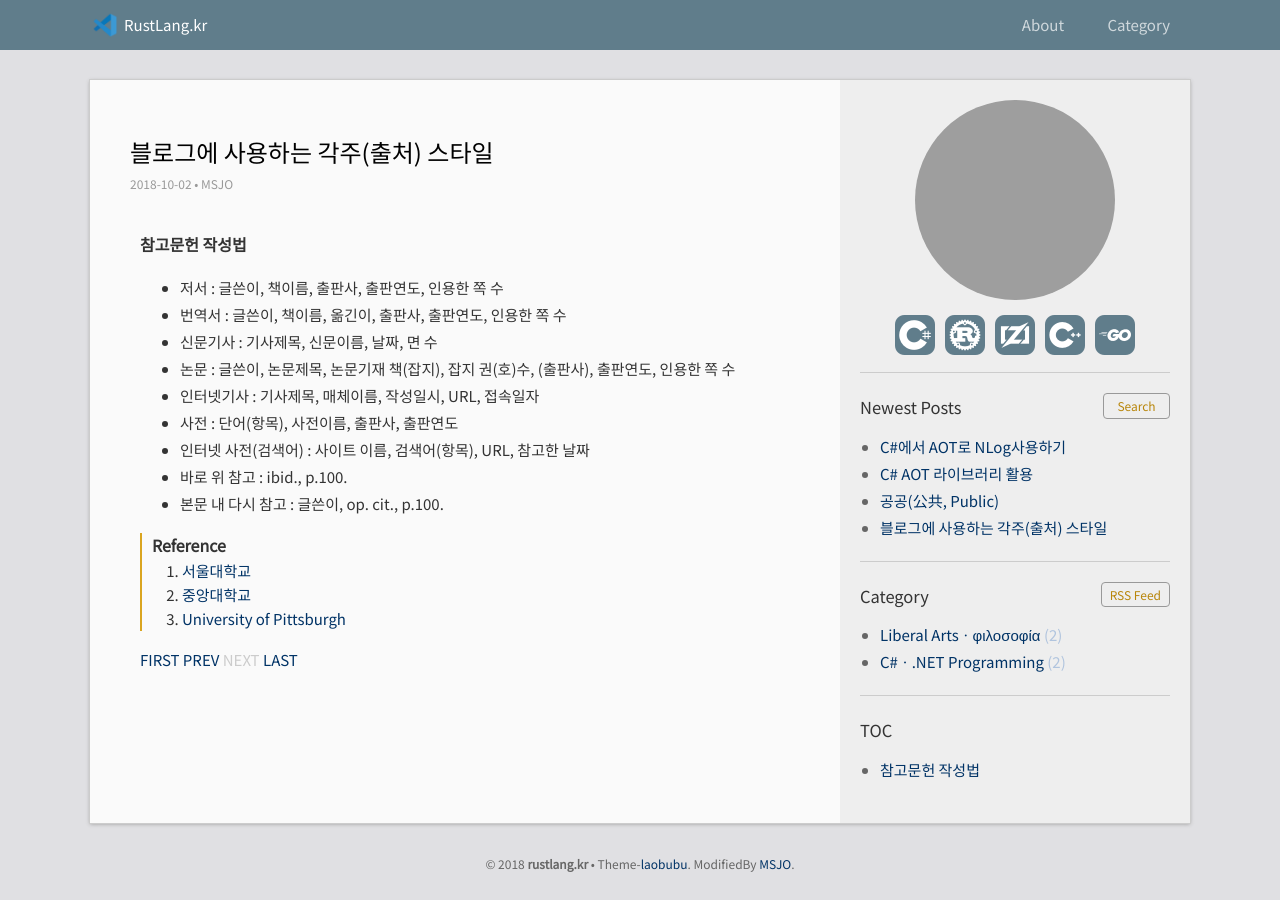
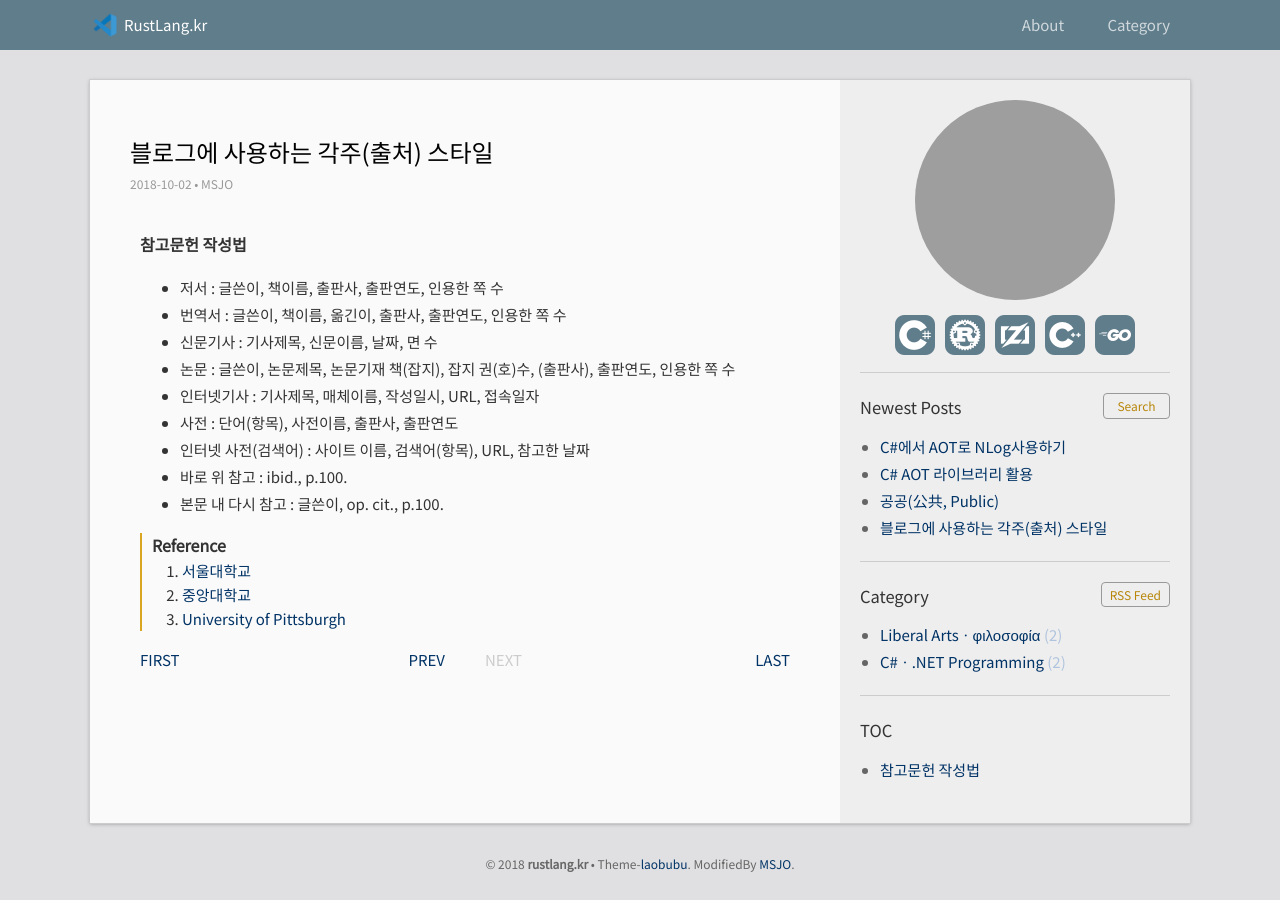
Before and after one commit to DebugJO/rustlang, a Jekyll site: the page built from _posts/2018-10-02-1.md, in a window 1280 px wide. Built offline with Jekyll 4.4.1, drawn with Linux system fonts in a browser that asks for light colours; grey boxes are pictures that could not be loaded.

Commit message:
Update post.html

```diff
--- a/_layouts/post.html
+++ b/_layouts/post.html
@@ -15,24 +15,34 @@ layout: default
 
   {% include comment.html %}
 
-<div class="pagination">
+<div class="pagination" style="display: flex; justify-content: space-between; align-items: center;">
+  <!-- 왼쪽 끝: FIRST -->
+  <div style="flex: 1; text-align: left;">
     {% assign first_post = site.posts.first %}
     <a href="{{ first_post.url | relative_url }}" style="text-decoration: none; font-weight: normal;">FIRST</a>
+  </div>
 
+  <!-- 중앙: PREV & NEXT -->
+  <div style="flex: 2; display: flex; justify-content: center; gap: 40px;">
     {% if page.next %}
-    <a href="{{ page.next.url | relative_url }}" class="next" style="min-width: 60px; text-align: left;">PREV</a>
+      <a href="{{ page.next.url | relative_url }}" class="next" style="min-width: 60px; text-align: right;">PREV</a>
     {% else %}
-    <span class="next" style="color: #ccc; min-width: 50px; text-align: left;">PREV</span>
+      <span class="next" style="color: #ccc; min-width: 60px; text-align: right;">PREV</span>
     {% endif %}
 
     {% if page.previous %}
-    <a href="{{ page.previous.url | relative_url }}" class="previous" style="min-width: 60px; text-align: right;">NEXT</a>
+      <a href="{{ page.previous.url | relative_url }}" class="previous" style="min-width: 60px; text-align: left;">NEXT</a>
     {% else %}
-    <span class="previous" style="color: #ccc; min-width: 50px; text-align: right;">NEXT</span>
+      <span class="previous" style="color: #ccc; min-width: 60px; text-align: left;">NEXT</span>
     {% endif %}
+  </div>
 
+  <!-- 오른쪽 끝: LAST -->
+  <div style="flex: 1; text-align: right;">
     {% assign oldest_post = site.posts.last %}
     <a href="{{ oldest_post.url | relative_url }}" style="text-decoration: none; font-weight: normal;">LAST</a>
   </div>
+</div>
+
 
 </div>
```
Lines whose indentation alone changed are shown as unchanged.
